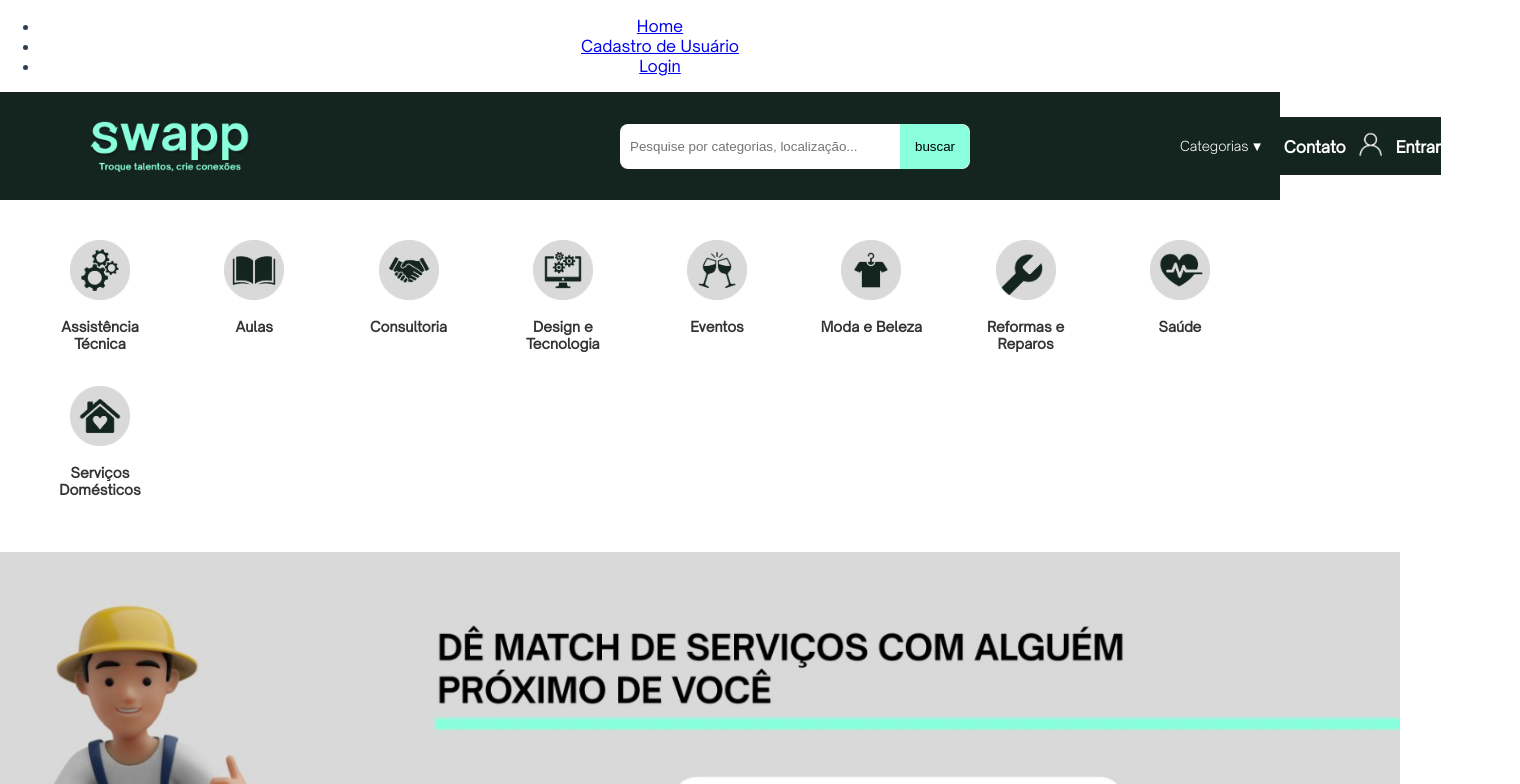
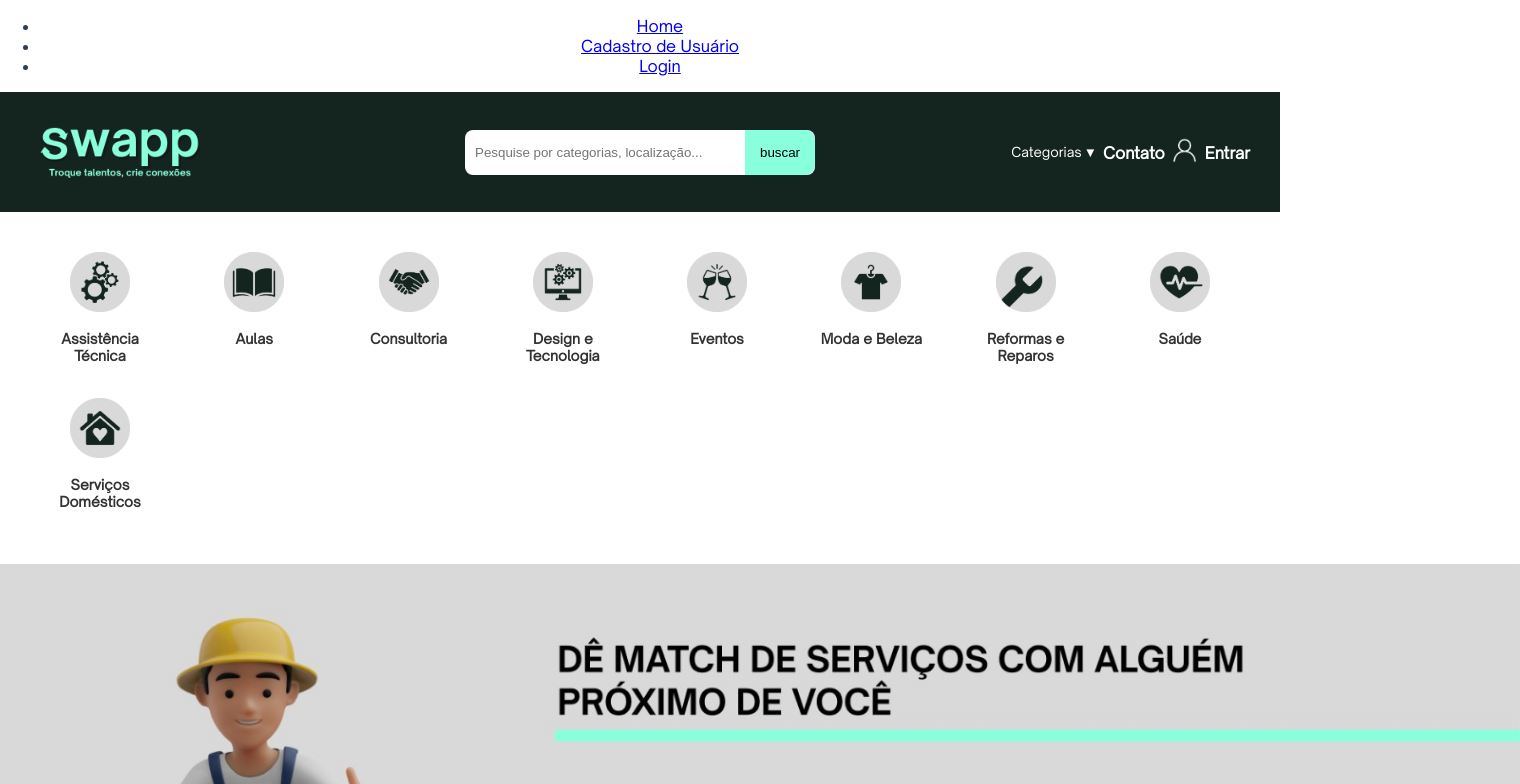
Before and after one commit to Aplicativo-Swapp/swapp-fe, a Vue app in the folder swapp_fe/: page / in a window 1280 px wide. Shown: the top 784 px of the page, 1520 px wide, since content can reach past the window. Built offline with nearby package versions, Linux system fonts and the light colour scheme.

Commit message:
att header

```diff
--- a/swapp_fe/src/components/home_page.vue
+++ b/swapp_fe/src/components/home_page.vue
@@ -11,6 +11,7 @@
           />
           <button @click="search">buscar</button>
         </div>
+        <div class="itens">
           <div class="dropdown">
             <button class="dropbtn">Categorias <span class="arrow">&#9660;</span></button>
             <div class="dropdown-content">
@@ -34,6 +35,7 @@
                   <router-link to="/login">Entrar</router-link>
                 </li>
               </ul>
+        </div>
       </div>
     </header>
    </div>
@@ -95,7 +97,7 @@
           </a>
         </div>
       </div>
-      <div class="header-content">
+      <div>
         <img src="@/assets/banner.jpeg" alt="Banner" class="banner" />
         </div>
     </main>
@@ -177,28 +179,29 @@ export default {
   background-color: #ffffff;
 }
 
+
 .header {
-  background-color: #14241f;
+  background-color: #14241f; /* Cor de fundo */
   display: flex;
-  justify-content: space-between;
-  align-items: center;
-  padding: 10px 20px;
+  justify-content: center; /* Centraliza o conteúdo horizontalmente */
+  align-items: center; /* Centraliza verticalmente */
+  height: 120px; /* Define altura fixa */
+  width: 100%; /* Ocupa 100% da largura */
 }
 
 .header-content {
-  background-color: #14241f;
   display: flex;
-  align-items: center;
-  justify-content: center;
-  margin-top: 15px;
-  margin-bottom: 15px;
+  align-items: center; /* Alinha os itens verticalmente */
+  justify-content: center; /* Centraliza os itens horizontalmente */
+  width: 100%; /* Garante que ocupe toda a largura */
+  position: relative; /* Necessário para ajustar a logo e dropdown */
 }
 
 .logo {
+  position: absolute; /* Remove do fluxo normal */
+  left: 20px; /* Alinha a logo à esquerda */
   width: 200px;
-  margin-left: 50px;
   height: auto;
-  margin-right: 350px;
 }
 
 .entrar {
@@ -213,11 +216,12 @@ export default {
 
 .search-bar {
   display: flex;
-  justify-content: center; /* Centraliza horizontalmente */
+  justify-content: center;
   align-items: center;
   background-color: #eaeaea;
   border-radius: 8px;
-  width: 350px; /* Tamanho total da barra de pesquisa */
+  width: 350px;
+  margin: 0 auto;
 }
 
 .search-bar input {
@@ -246,9 +250,7 @@ export default {
   font-weight: 200;
   list-style: none;
   display: flex;
-  gap: 5px;
-  margin: 0;
-  padding: 0;
+  padding-inline-start: 0;
 }
 
 .utility-list li a {
@@ -265,7 +267,6 @@ export default {
   padding: 8px;
   border-radius: 5px;
   border: none;
-  margin-left: 10px;
   background-color: #14241F;
   font-size: 14px;
 }
@@ -312,20 +313,23 @@ export default {
   margin-top: 10px;
 }
 
-/* Estilo para o botão do dropdown */
-.dropdown {
-  position: relative;
-  display: inline-block;
-  margin-left: 190px;
+.itens{
+  position: absolute;
+  right: 30px; /* Alinha os itens à direita */
+  display: flex;
+  align-items: center;
+}
+
+.dropdown{
+  display: flex;
 }
 
 .dropbtn {
   font-family: 'Open Sauce One', sans-serif;
-  font-weight: 200;
+  font-weight: 400;
   list-style: none;
   background-color: #14241F;
   color: white;
-  padding: 10px 20px;
   border: none;
   cursor: pointer;
   display: flex;
```
Lines whose indentation alone changed are shown as unchanged.
